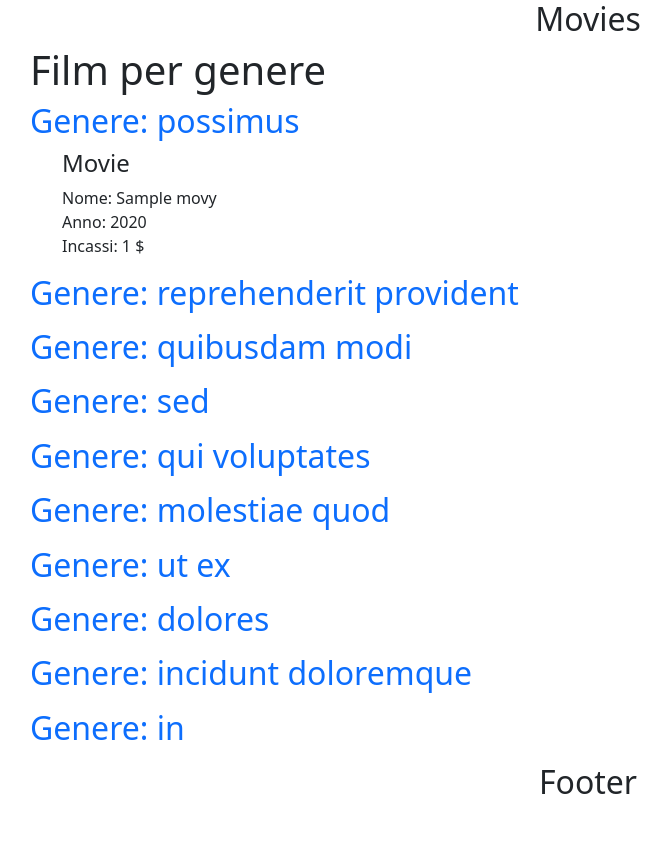
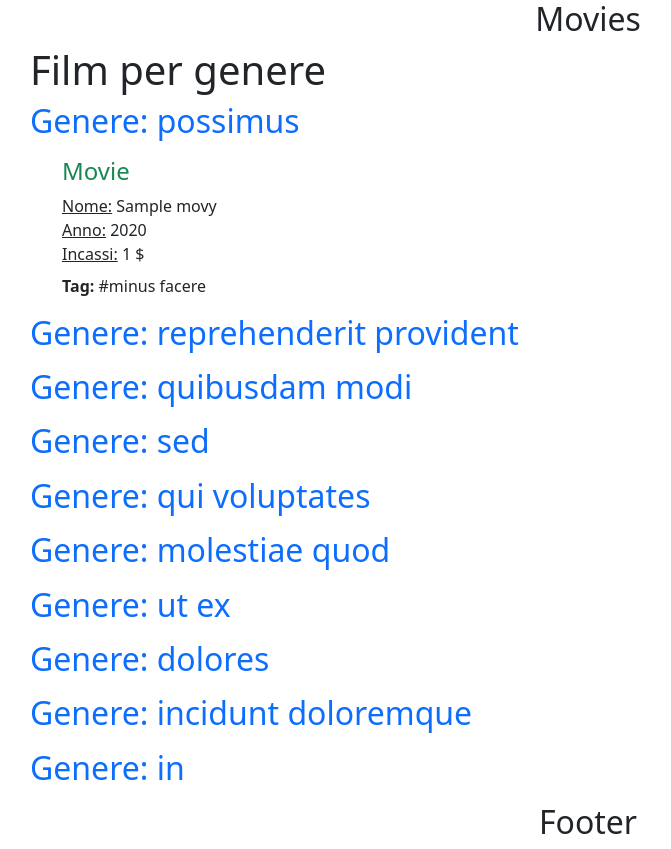
Before and after one commit to CaraccioloJessica/laravel-api, a Laravel app: page / in a window 1280 px wide. Shown: the whole page, without its empty margins (52-723 px from the left). Before the commit the page ends 794 px from the top, so only its background shows below. Run offline with Laravel 9, Linux system fonts and the light colour scheme; data comes from the database, SQL or seed files in the repository; tables that the repository leaves empty hold one stand-in row (values such as "Sample post"); style sheets or scripts are compiled from the project's sources; parts of the project's set-up code (start-up, migrations or seed data) failed here and were passed over.

Commit message:
foreach added to home/movie to show tags

```diff
--- a/app/Http/Controllers/MainController.php
+++ b/app/Http/Controllers/MainController.php
@@ -13,15 +13,13 @@ class MainController extends Controller
   public function home()
   {
     $genres = Genre::orderBy('created_at', 'DESC')->get();
-    $tags = Tag::orderBy('created_at', 'DESC')->get();
 
-    return view('home', compact('genres', 'tags'));
+    return view('home', compact('genres'));
   }
 
   public function movie()
   {
     $movies = Movie::orderBy('created_at', 'DESC')->get();
-    ;
 
     return view('movie', compact('movies'));
   }
--- a/resources/views/home.blade.php
+++ b/resources/views/home.blade.php
@@ -8,10 +8,17 @@
     <ul>
       @foreach ($genre -> movies as $movie)
         <li>
-          <h4>Movie</h4>
-          Nome: {{ $movie -> name }} <br>
-          Anno: {{ $movie -> year }} <br>
-          Incassi: {{ $movie -> cashOut }} &dollar;
+          <h4 class="mt-3 text-success">Movie</h4>
+          <span class="text-decoration-underline">Nome:</span> {{ $movie -> name }} <br>
+          <span class="text-decoration-underline">Anno:</span> {{ $movie -> year }} <br>
+          <span class="text-decoration-underline">Incassi:</span> {{ $movie -> cashOut }} &dollar;
+
+            <div class="my-2">
+              <span class="fw-bold">Tag:</span>
+              @foreach ($movie -> tags as $tag)
+                #{{ $tag -> name }}
+              @endforeach
+            </div>
         </li>
       @endforeach
     </ul>
```
Also changed, not shown: resources/views/movie.blade.php (+11 -3 lines).
